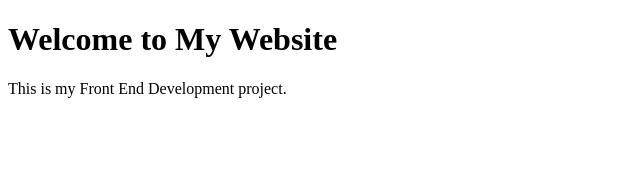
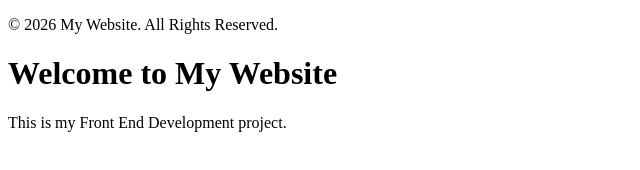
Before and after one commit to Anupriya726/Git-Header-Footer, a plain HTML site: page index.html in a window 1280 px wide. Shown: the whole page, without its empty margins (0-640 px from the left). Drawn offline with Linux system fonts and the light colour scheme.

Commit message:
Develop footer section

```diff
--- a/index.html
+++ b/index.html
@@ -3,6 +3,9 @@
 <head>
     <title>Git Branching Experiment</title>
 </head>
+<footer>
+    <p>© 2026 My Website. All Rights Reserved.</p>
+</footer>
 <body>
 
     <main>
```
